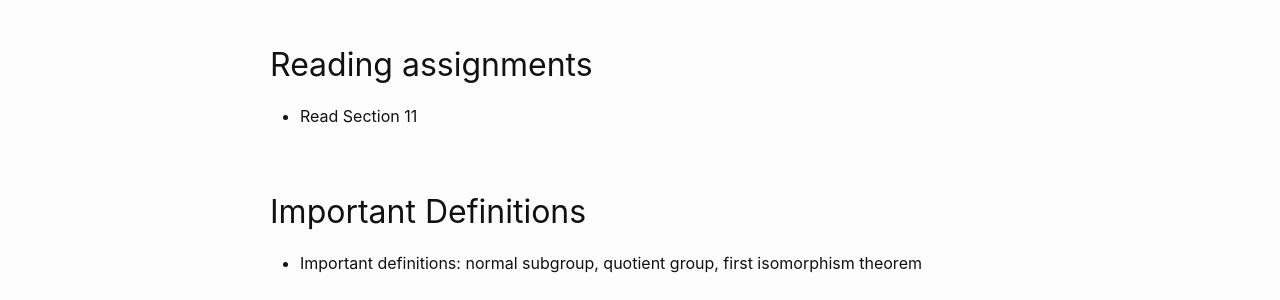
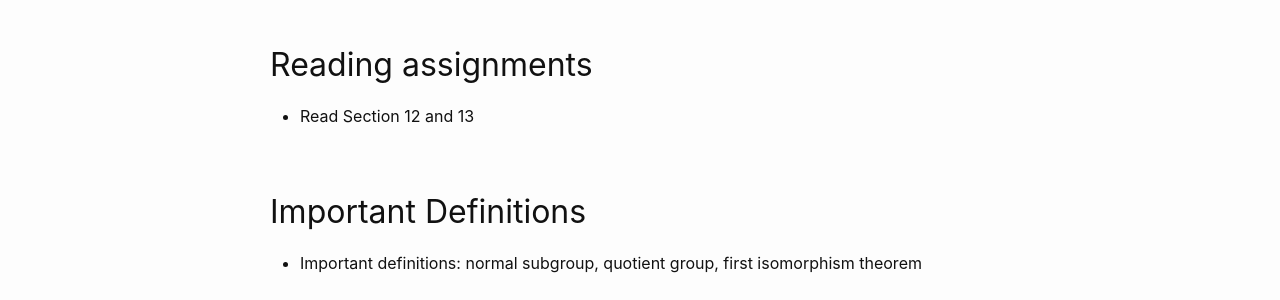
Before and after one commit to wcasper/math407spring2022, a Jekyll site: the page built from _posts/2022-02-24-Week-5-Lecture-9.md, in a window 1280 px wide. Shown: the part 396-696 px from the top of the page. Built offline with Jekyll 4.4.1, drawn with Linux system fonts in a browser that asks for light colours.

Commit message:
fixed typo

```diff
--- a/_posts/2022-02-24-Week-5-Lecture-9.md
+++ b/_posts/2022-02-24-Week-5-Lecture-9.md
@@ -11,7 +11,7 @@ Notes and highlights from lecture
 
 ## Reading assignments
 
-* Read Section 11
+* Read Section 12 and 13
 
 ## Important Definitions
 * Important definitions: normal subgroup, quotient group, first isomorphism theorem
```
